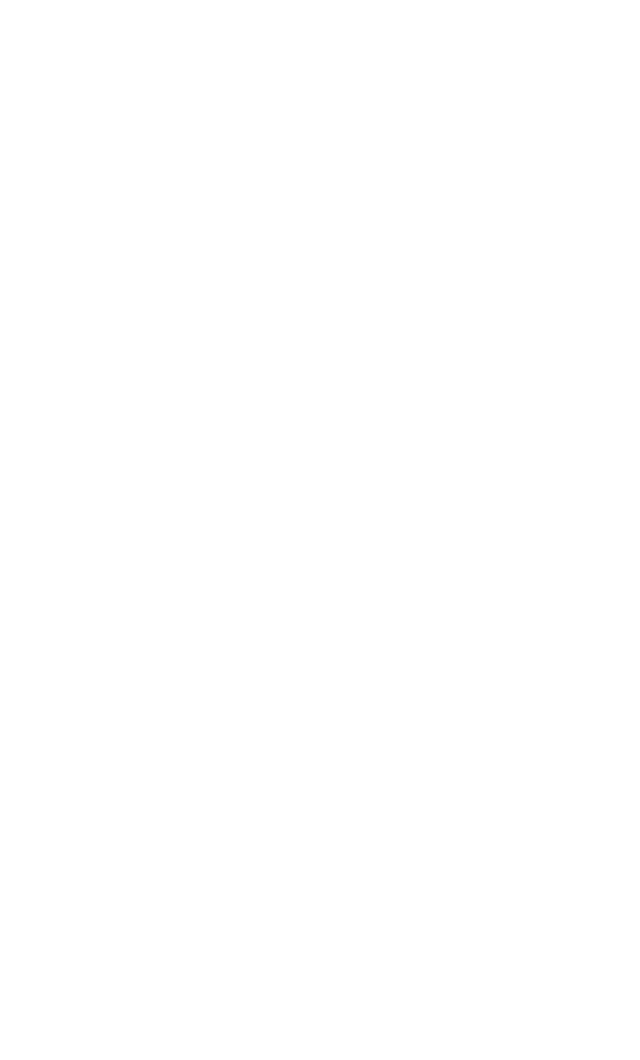
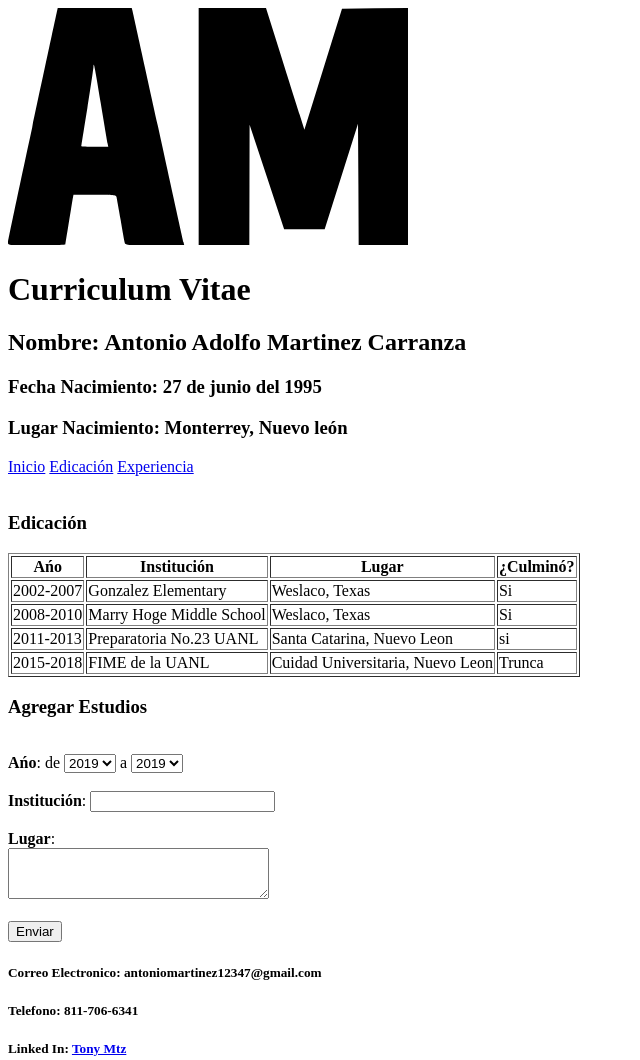
Before and after one commit to amartinez0627/NextU-Proyectos, a plain HTML site: page FundamentosDeHtml_Antonio_Martinez/educacion.html in a window 1280 px wide. Shown: the whole page, without its empty margins (0-640 px from the left). Before the commit the page ends 800 px from the top, so only its background shows below. Drawn offline with Linux system fonts and the light colour scheme.

Commit message:
completar las paginas educacion y experiancia

```diff
--- a/FundamentosDeHtml_Antonio_Martinez/educacion.html
+++ b/FundamentosDeHtml_Antonio_Martinez/educacion.html
@@ -0,0 +1,104 @@
+<!DOCTYPE html>
+<html lang="en">
+<head>
+    <meta charset="UTF-8">
+    <meta name="viewport" content="width=device-width, initial-scale=1.0">
+    <meta http-equiv="X-UA-Compatible" content="ie=edge">
+    <title>Curriculum Vitae</title>
+</head>
+<body>
+    <svg version="1.0" xmlns="http://www.w3.org/2000/svg"
+    width="300.000000pt" height="178.000000pt" viewBox="0 0 300.000000 178.000000"
+    preserveAspectRatio="xMidYMid meet">
+   <metadata>
+   Created by potrace 1.15, written by Peter Selinger 2001-2017
+   </metadata>
+   <g transform="translate(0.000000,178.000000) scale(0.100000,-0.100000)"
+   fill="#000000" stroke="none">
+   <path d="M367 1753 c-3 -16 -87 -407 -186 -871 -100 -463 -181 -851 -181 -862
+   0 -19 7 -20 215 -20 118 0 215 3 215 6 0 5 32 200 55 342 l6 32 159 0 c143 0
+   159 -2 164 -17 2 -10 16 -88 31 -173 14 -85 28 -163 31 -172 5 -16 24 -18 226
+   -18 l220 0 -6 25 c-4 14 -90 404 -191 867 -102 463 -188 852 -191 865 l-6 23
+   -278 0 -277 0 -6 -27z m328 -683 c25 -151 48 -287 51 -302 l6 -28 -101 0 c-56
+   0 -101 2 -101 4 0 2 20 131 45 285 25 154 45 293 46 308 1 46 7 19 54 -267z"/>
+   <path d="M1430 890 l0 -890 190 0 190 0 1 453 1 452 130 -392 129 -393 152 0
+   152 0 125 396 125 395 3 -455 2 -456 185 0 185 0 0 890 0 890 -247 -2 -248 -3
+   -141 -454 -141 -454 -36 114 c-20 63 -85 268 -144 456 l-108 343 -252 0 -253
+   0 0 -890z"/>
+   </g>
+   </svg>
+   <h1>Curriculum Vitae</h1>
+   <h2><strong>Nombre:</strong> Antonio Adolfo Martinez Carranza</h2>
+   <h3><strong>Fecha Nacimiento:</strong> 27 de junio del 1995</h3>
+   <h3><strong>Lugar Nacimiento:</strong> Monterrey, Nuevo le&oacute;n</h3>
+   <span><a href="./index.html">Inicio</a></span>
+   <span><a href="*">Edicaci&oacute;n</a></span>
+   <span><a href="./experiencia.html">Experiencia</a></span>
+   <br><br>
+   <h3>Edicaci&oacute;n</h3>
+   <table border="1">
+       <tr>
+           <th>A&nacute;o</th>
+           <th>Instituci&oacute;n</th>
+           <th>Lugar</th>
+           <th>¿Culmin&oacute;?</th>
+       </tr>
+       <tr>
+           <td>2002-2007</td>
+           <td>Gonzalez Elementary</td>
+           <td>Weslaco, Texas</td>
+           <td>Si</td>
+       </tr>
+       <tr>
+           <td>2008-2010</td>
+           <td>Marry Hoge Middle School</td>
+           <td>Weslaco, Texas</td>
+           <td>Si</td>
+       </tr>
+       <tr>
+           <td>2011-2013</td>
+           <td>Preparatoria No.23 UANL</td>
+           <td>Santa Catarina, Nuevo Leon</td>
+           <td>si</td>
+       </tr>
+       <tr>
+           <td>2015-2018</td>
+           <td>FIME de la UANL</td>
+           <td>Cuidad Universitaria, Nuevo Leon</td>
+           <td>Trunca</td>
+       </tr>
+   </table>
+   <h3>Agregar Estudios</h3>
+   <br>
+   <form>
+       <strong>A&nacute;o</strong>: de
+       <select>
+        <option value="2019">2019</option>
+        <option value="2020">2020</option>
+        <option value="2021">2021</option>
+        <option value="2022">2022</option>
+      </select>
+      a
+      <select>
+        <option value="2019">2019</option>
+        <option value="2020">2020</option>
+        <option value="2021">2021</option>
+        <option value="2022">2022</option>
+      </select>
+      <br><br>
+      <strong>Instituci&oacute;n</strong>:
+      <input type="text">
+      <br><br>
+      <strong>Lugar</strong>:
+      <br>
+      <textarea cols="30" rows="3"></textarea>
+      <br><br>
+      <input type="submit" value="Enviar">
+   </form>
+</body>
+<footer>
+    <h5><strong>Correo Electronico: </strong>antoniomartinez12347@gmail.com</h5>
+    <h5><strong>Telefono: </strong>811-706-6341</h5>
+    <h5><strong>Linked In: </strong><a href="https://www.linkedin.com/in/tony-mtz-79454911a/">Tony Mtz</a></h5>
+</footer>
+</html>
```
Also changed, not shown: FundamentosDeHtml_Antonio_Martinez/experiencia.html (+53 -0 lines), FundamentosDeHtml_Antonio_Martinez/index.html (+3 -3 lines), 1 other file.
